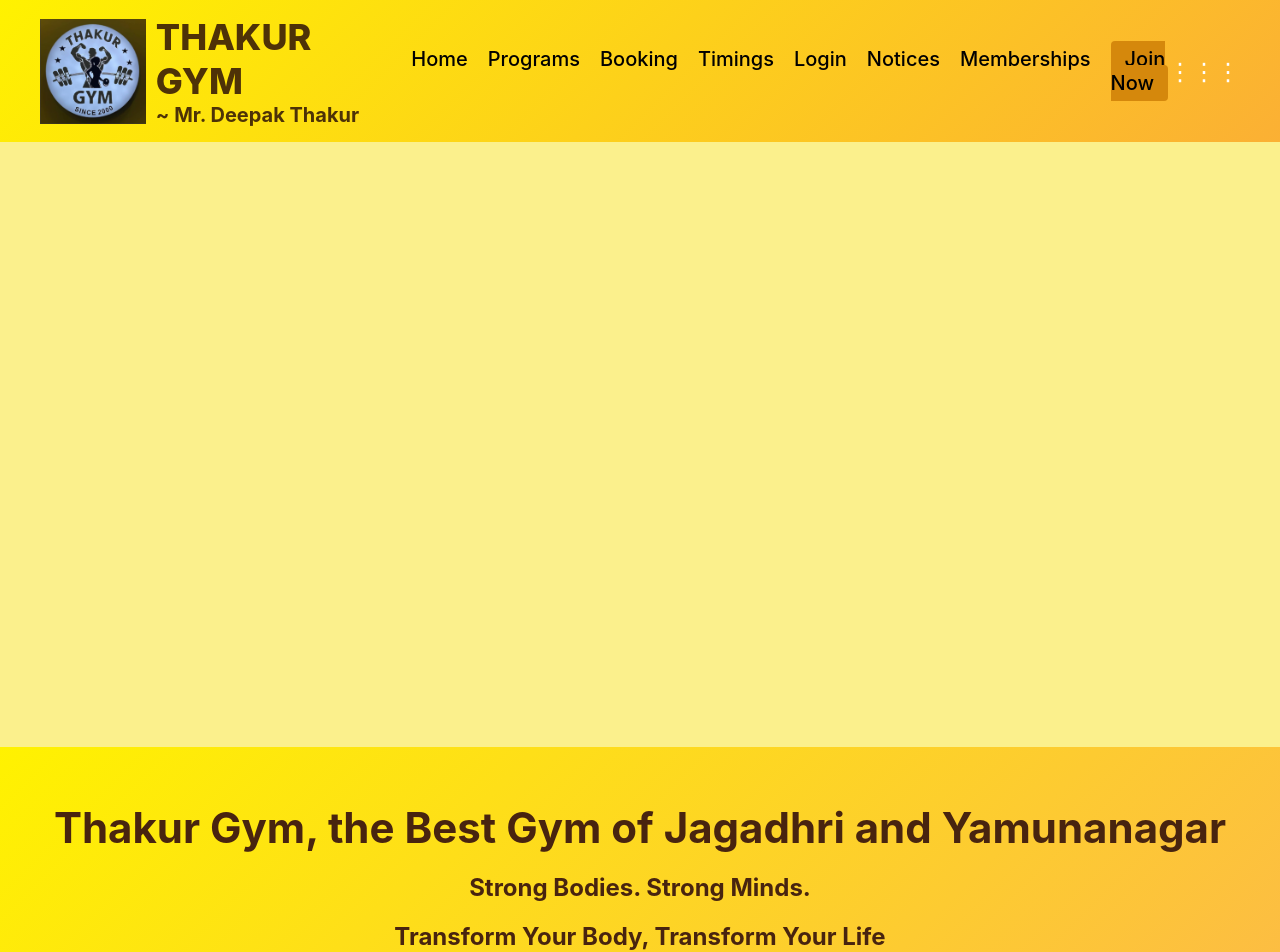
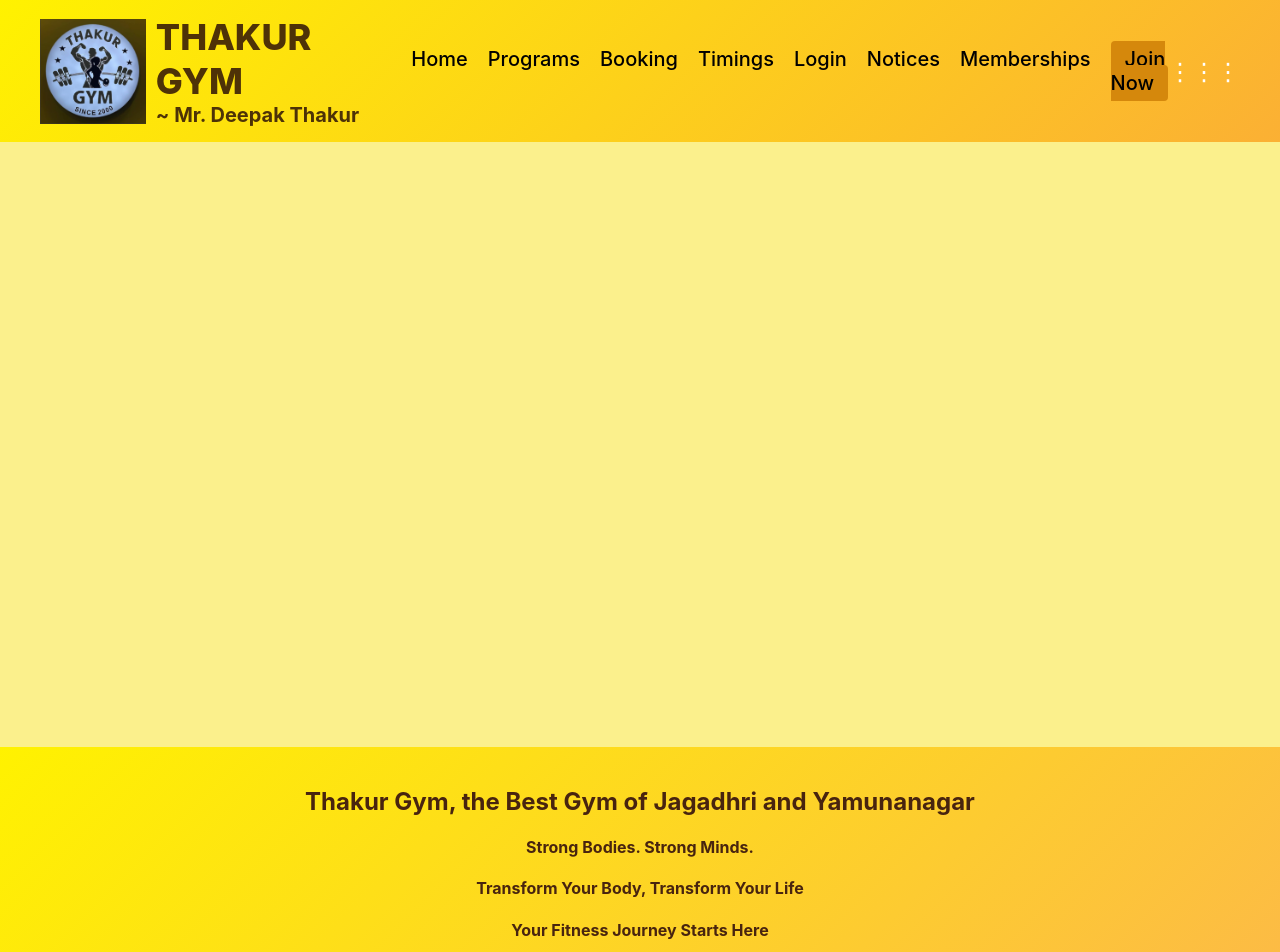
Before and after one commit to ayush8522113-arch/Thakur_gym, a React (Create React App) app: page / in a window 1280 px wide. Shown: the top 952 px of the page. Built offline with nearby package versions, Linux system fonts and the light colour scheme; no server answers.

Commit message:
remaining css changes

```diff
--- a/src/pages/Home.jsx
+++ b/src/pages/Home.jsx
@@ -128,10 +128,10 @@ const downloadSlip = async (paymentId) => {
 
       {/* 🔹 HERO SECTION */}
       <section className="hero">
-        <h1>Thakur Gym, the Best Gym of Jagadhri and Yamunanagar</h1>
-        <h2>Strong Bodies. Strong Minds.</h2>
-        <h2>Transform Your Body, Transform Your Life</h2>
-        <h2>Your Fitness Journey Starts Here</h2>
+        <h2>Thakur Gym, the Best Gym of Jagadhri and Yamunanagar</h2>
+        <h4>Strong Bodies. Strong Minds.</h4>
+        <h4>Transform Your Body, Transform Your Life</h4>
+        <h4>Your Fitness Journey Starts Here</h4>
 
         <p>
          Thakur gym in jagadhri is best gym for Professional training, workout plans, and expert guidance.
--- a/src/styles/main.css
+++ b/src/styles/main.css
@@ -2652,6 +2652,10 @@ background:linear-gradient(135deg,#0f2027,#203a43,#2c5364);
      body.dark-mode  .admin-card table{
     color:black;
   }
+
+       body.dark-mode  .feature-box{
+    color:black;
+  }
   /* ============================= */
 /* PAGE */
 /* ============================= */
@@ -2753,3 +2757,7 @@ background:linear-gradient(135deg,#0f2027,#203a43,#2c5364);
     font-size: 22px;
   }
 }
+
+    body.dark-mode  .timings-mobile-only{
+    color:black;
+  }
```
